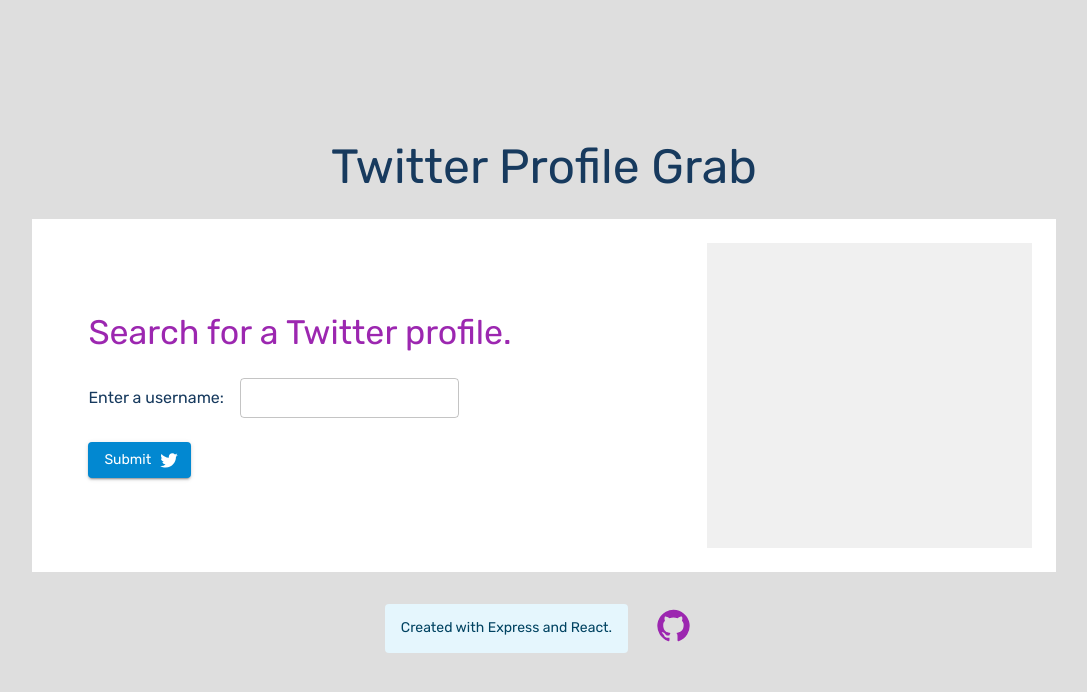
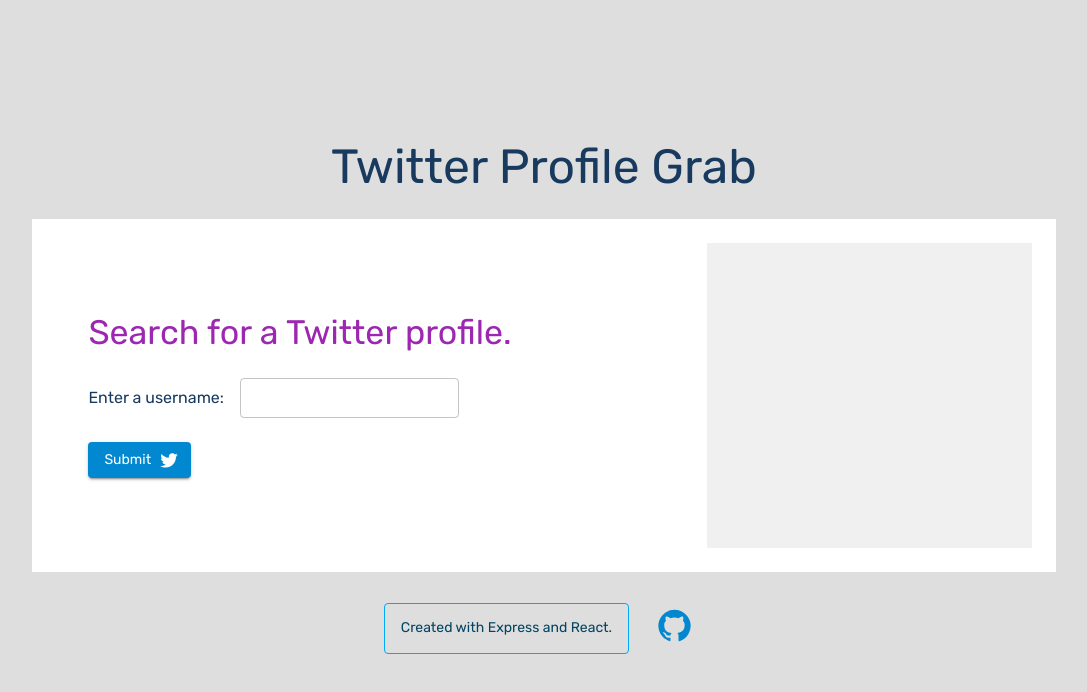
Before and after one commit to maryamkhan14/twitter-profile-grab, a React (Create React App) app in the folder root/frontend/: page / in a window 1280 px wide. Shown: the top 692 px of the page, without its empty margins (96-1183 px from the left). Built offline with nearby package versions, Linux system fonts and the light colour scheme; no server answers.

Commit message:
Changed appearance of informational segment in Fotoer component

```diff
--- a/root/frontend/src/components/Footer.js
+++ b/root/frontend/src/components/Footer.js
@@ -13,14 +13,14 @@
         gap={2}
       >
         <Grid item id="creation-info">
-          <Alert severity="info" icon={false}>
+          <Alert variant="outlined" severity="info" icon={false}>
             Created with Express and React.
           </Alert>
         </Grid>
         <Grid item id="github-profile">
           <IconButton aria-label="github" size="large">
             <Link href="https://github.com/maryamkhan14">
-              <GitHubIcon color="secondary" fontSize="large" />
+              <GitHubIcon color="info" fontSize="large" />
             </Link>
           </IconButton>
         </Grid>
```
